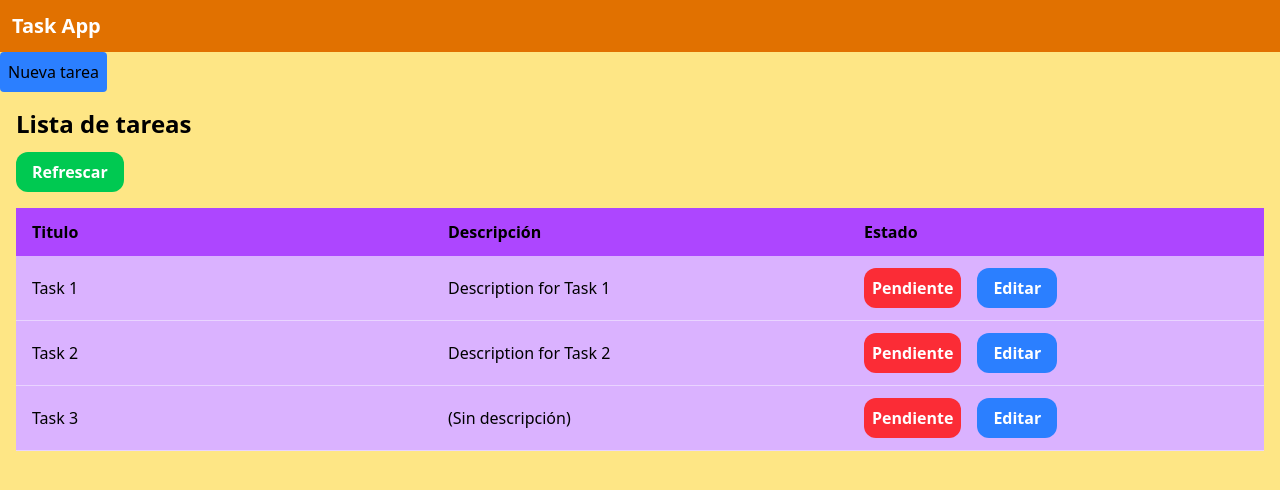
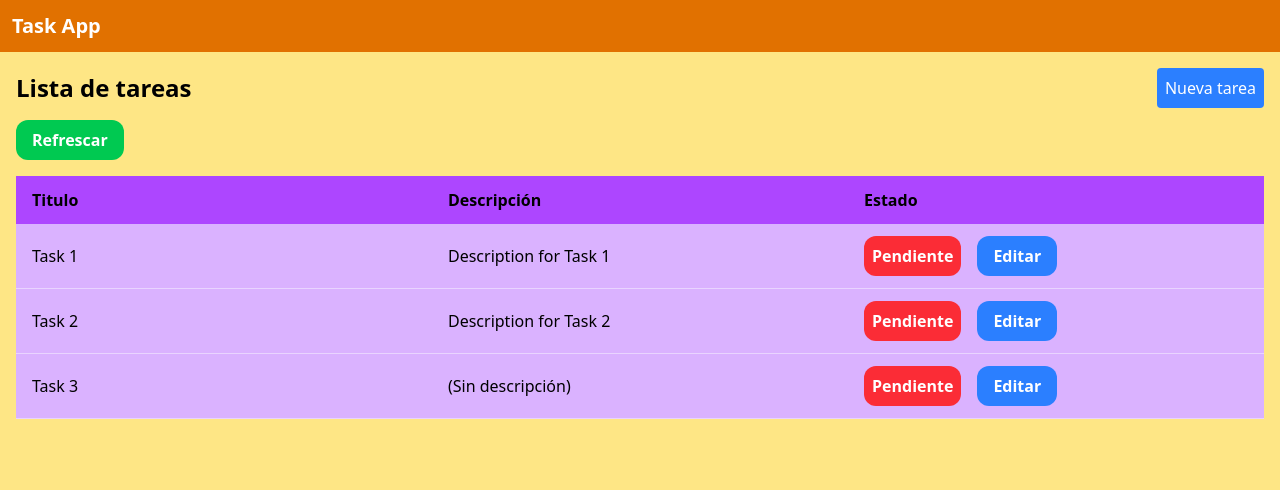
Before and after one commit to walesp3982/task-app, an Angular app: page / in a window 1280 px wide. Shown: the top 490 px of the page. Built offline with nearby package versions, Linux system fonts and the light colour scheme.

Commit message:
moving button create

```diff
--- a/src/app/app.html
+++ b/src/app/app.html
@@ -1,18 +1,19 @@
 <div>
   <h1 class="bg-amber-600 text-white p-3 font-bold text-xl">Task App</h1>
-
-  <button class="p-2 rounded bg-blue-500 hover:bg-blue-700"
-  (click)="openCreateTaskDialog.set(true)">
-    Nueva tarea
-  </button>
   @if (openCreateTaskDialog()) {
-  <app-create-task-dialog [(open)]="openCreateTaskDialog"/>
+  <app-create-task-dialog [(open)]="openCreateTaskDialog" />
   }
   @if (updatedTaskId !== null) {
   <app-update-task-dialog [taskId]="updatedTaskId" (open)="updatedTaskId = $event ? updatedTaskId : null" />
   }
   <div class="m-4 *:my-3">
-    <h2 class="text-2xl font-bold">Lista de tareas</h2>
+    <div class="flex flex-row items-center justify-between">
+      <h2 class="text-2xl font-bold">Lista de tareas</h2>
+      <button class="p-2 rounded bg-blue-500 hover:bg-blue-700 text-white" (click)="openCreateTaskDialog.set(true)">
+        Nueva tarea
+      </button>
+    </div>
+
     <app-list-task (changeUpdateTask)="updatedTaskId = $event" />
   </div>
   <router-outlet />
```
